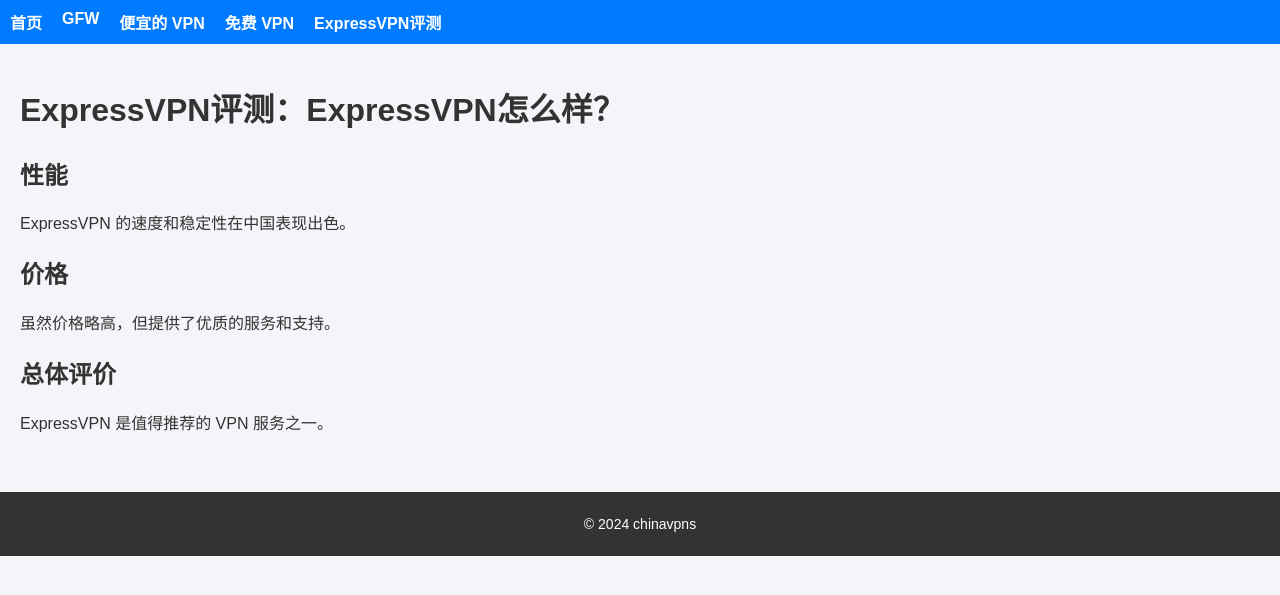
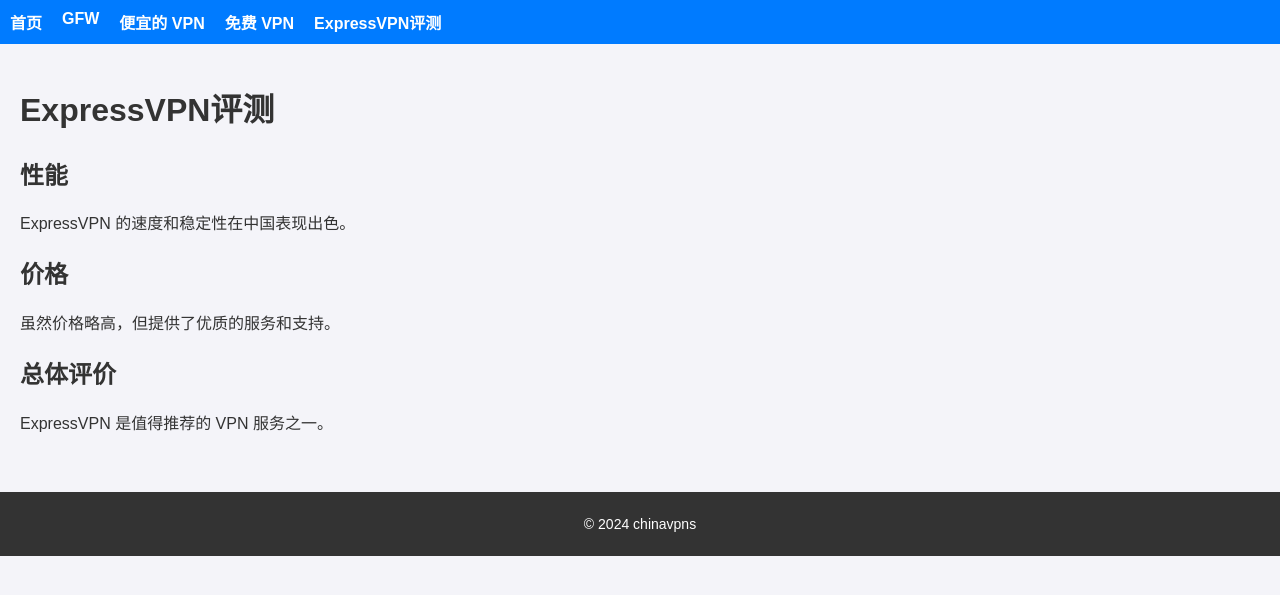
Before and after one commit to chinavpns/chinavpns.github.io, a Jekyll site: the page built from expressvpn/index.md, in a window 1280 px wide. Shown: the top 595 px of the page. Built offline with Jekyll 4.4.1, drawn with Linux system fonts in a browser that asks for light colours.

Commit message:
Update index.md

```diff
--- a/expressvpn/index.md
+++ b/expressvpn/index.md
@@ -3,7 +3,7 @@ layout: default
 title: ExpressVPN评测
 ---
 
-# ExpressVPN评测：ExpressVPN怎么样？
+# ExpressVPN评测
 
 ## 性能
 
```
